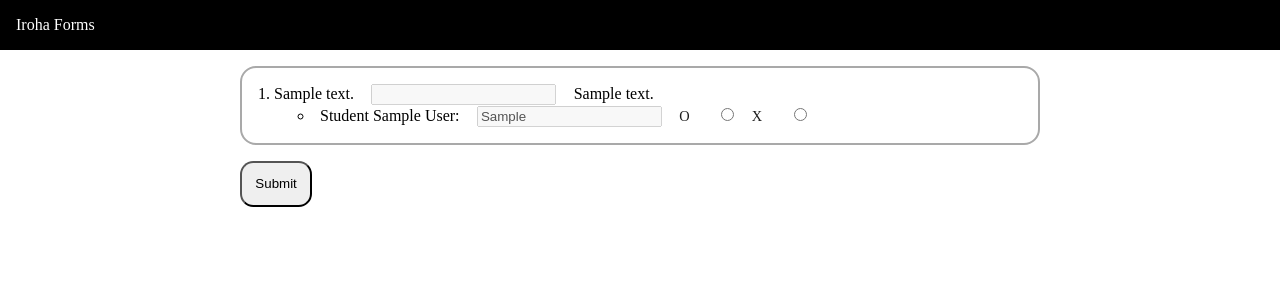
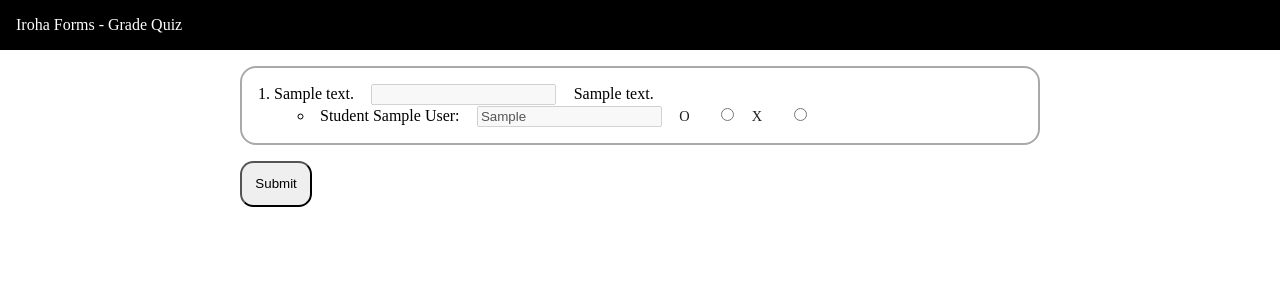
Before and after one commit to JTBooth/homework, a Flask app: page /teacher/quiz/1/grade in a window 1280 px wide. Shown: the top 300 px of the page. Run offline with Flask 2, Linux system fonts and the light colour scheme; tables that the repository leaves empty hold one stand-in row (values such as "Sample post").

Commit message:
more metadata and css

```diff
--- a/templates/grade.html
+++ b/templates/grade.html
@@ -6,7 +6,7 @@
     href="{{ url_for('static', filename='styles/styles.css')}}">
   </head>
   <body>
-    <header>Iroha Forms</header>
+    <header>Iroha Forms - Grade Quiz</header>
     <main>
       <form action="{{ url_for('grade_quiz', teacher_uuid=teacher_uuid) }}" method="POST" class="quiz">
         <ol>
```
